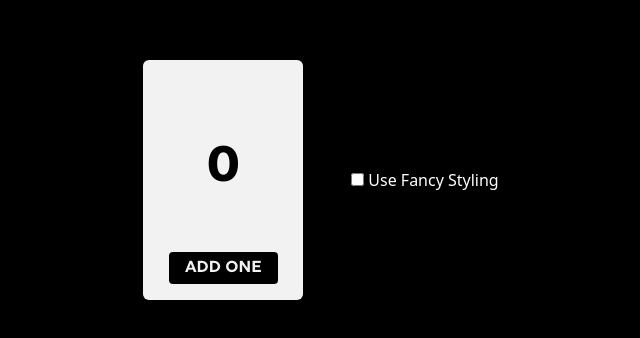
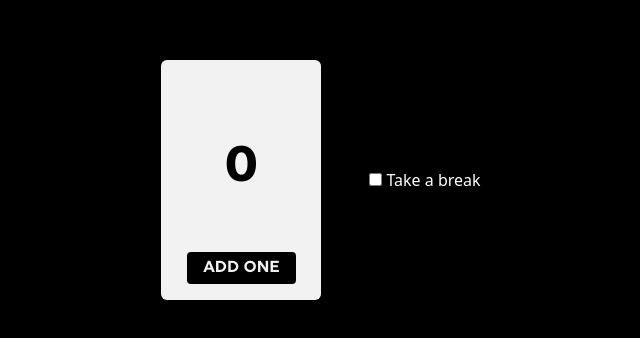
Before and after one commit to timetam24/TIL, a Next.js app in the folder practices/practice6/: page /count in a window 1280 px wide. Shown: the part 220-558 px from the top of the page, without its empty margins (319-959 px from the left). Built offline with nearby package versions, Linux system fonts and the light colour scheme; a web font is replaced by a local one.

Commit message:
State를 보존하고 초기화하기
- 같은 자리의 다른 컴포넌트는 State를 초기화한다.
- 그의 전체 서브 트리의 State가 초기화된다.
- 리렌더링 시 State를 유지하고 싶다면,
  트리 구조가 "같아야" 한다.

```diff
--- a/practices/practice6/src/app/count/page.tsx
+++ b/practices/practice6/src/app/count/page.tsx
@@ -4,36 +4,36 @@ import Counter from "@/containers/count/counter";
 import { useState } from "react";
 
 export default function CountPage() {
-  const [isFancy, setIsFancy] = useState(false);
+  const [isPaused, setIsPaused] = useState(false);
 
   const handleChange = (e: React.ChangeEvent<HTMLInputElement>) => {
-    setIsFancy(e.target.checked);
+    setIsPaused(e.target.checked);
   };
 
   return (
-    <div className="flex gap-12 justify-center min-h-screen items-center bg-black">
-      {isFancy ? <Counter isFancy={true} /> : <Counter isFancy={false} />}
-      {/* ↑ 같은 자리의 같은 컴포넌트 ↑*/}
-      <Label isFancy={isFancy} onchange={handleChange} />
+    <div className="flex gap-12 justify-center min-h-screen items-center bg-black text-white">
+      {isPaused ? <p>See you later!</p> : <Counter />}
+      {/* ↑ 같은 자리의 다른 컴포넌트 ↑*/}
+      <Label isPaused={isPaused} onchange={handleChange} />
     </div>
   );
 }
 
 interface LabelProps {
-  isFancy: boolean;
+  isPaused: boolean;
   onchange: (e: React.ChangeEvent<HTMLInputElement>) => void;
 }
 
-function Label({ isFancy, onchange }: LabelProps) {
+function Label({ isPaused, onchange }: LabelProps) {
   return (
-    <label className="text-white">
+    <label>
       <input
         type="checkbox"
         className="font-inter mr-1"
-        checked={isFancy}
+        checked={isPaused}
         onChange={onchange}
       />
-      Use Fancy Styling
+      Take a break
     </label>
   );
 }
--- a/practices/practice6/src/containers/count/counter.tsx
+++ b/practices/practice6/src/containers/count/counter.tsx
@@ -3,7 +3,7 @@
 import { useState } from "react";
 import clsx from "clsx";
 
-export default function Counter({ isFancy }: { isFancy: boolean }) {
+export default function Counter() {
   const [score, setScore] = useState(0);
   const [hover, setHover] = useState(false);
 
@@ -18,11 +18,7 @@ export default function Counter({ isFancy }: { isFancy: boolean }) {
       onPointerEnter={() => setHover(true)}
       onPointerLeave={() => setHover(false)}
     >
-      <h1
-        className={clsx("font-inter font-extrabold text-5xl mt-20", {
-          "text-red-700": isFancy,
-        })}
-      >
+      <h1 className="font-inter font-extrabold text-5xl mt-20 text-black">
         {score}
       </h1>
       <button
```
